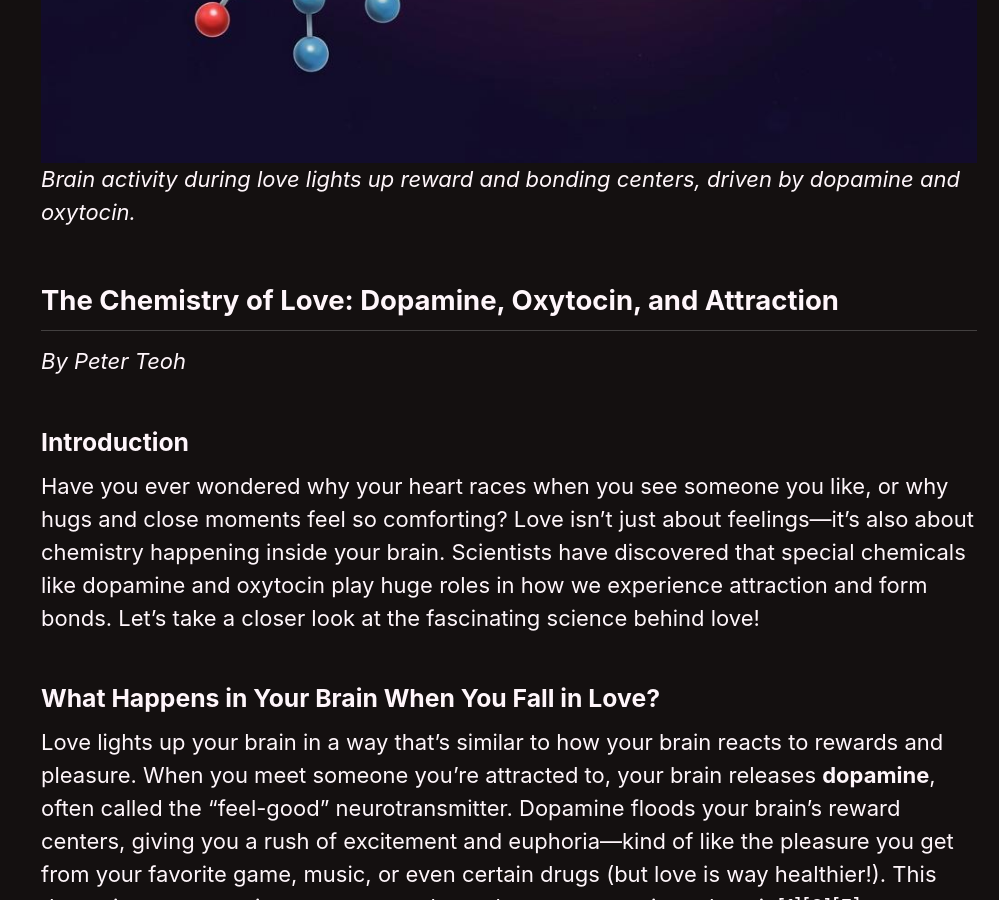
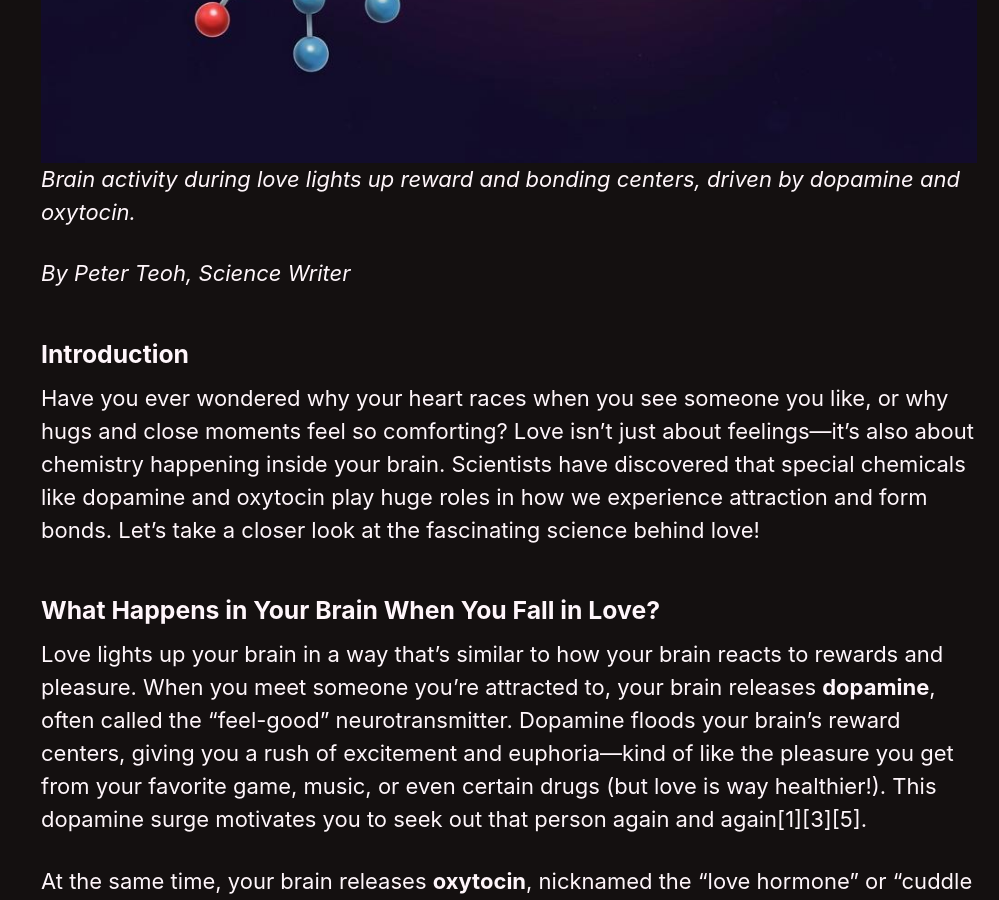
Before and after one commit to tthtlc/quest4science, a Jekyll site: the page built from _posts/2025-10-12-36-the-chemistry-of-love-dopamine.md, in a window 1280 px wide and 900 px high, scrolled down 1018 px. Shown: the whole window, without its empty margins (281-1280 px from the left). Built offline with Jekyll 4.4.1, drawn with Linux system fonts in a browser that asks for light colours; cached includes are drawn as plain includes; comment, search, counter and statistics services are not loaded.

Commit message:
modified:   ../_config.yml 	modified:   2025-10-01-topic_of_interests.md 	modified:   2025-10-03-crispr-gene-editing-cures-genetic-blindness.md 	modified:   2025-10-12-36-the-chemistry-of-love-dopamine.md 	modified:   2025-10-12-38-how-chemists-are-making-plastic.md

```diff
--- a/_config.yml
+++ b/_config.yml
@@ -205,7 +205,7 @@ timezone: # https://en.wikipedia.org/wiki/List_of_tz_database_time_zones
 
 
 # Pagination with jekyll-paginate
-paginate: 5 # amount of posts to show
+paginate: 50 # amount of posts to show
 paginate_path: /page:num/
 
 # Pagination with jekyll-paginate-v2
--- a/_posts/2025-10-12-36-the-chemistry-of-love-dopamine.md
+++ b/_posts/2025-10-12-36-the-chemistry-of-love-dopamine.md
@@ -13,10 +13,7 @@ comments: true
 
 <!-- Image Description: A vibrant illustration showing a human brain with highlighted areas glowing in warm colors like red and pink, depicting neural activity linked to feelings of love. Around the brain, molecules representing dopamine and oxytocin float, symbolizing their role in attraction and bonding. -->
 
-
-## The Chemistry of Love: Dopamine, Oxytocin, and Attraction
-
-*By Peter Teoh*
+*By Peter Teoh, Science Writer*
 
 ### Introduction
 Have you ever wondered why your heart races when you see someone you like, or why hugs and close moments feel so comforting? Love isn’t just about feelings—it's also about chemistry happening inside your brain. Scientists have discovered that special chemicals like dopamine and oxytocin play huge roles in how we experience attraction and form bonds. Let’s take a closer look at the fascinating science behind love!
```
Also changed, not shown: _posts/2025-10-01-topic_of_interests.md (+1 -1 lines), _posts/2025-10-03-crispr-gene-editing-cures-genetic-blindness.md (+0 -2 lines), _posts/2025-10-12-38-how-chemists-are-making-plastic.md (+0 -3 lines).
